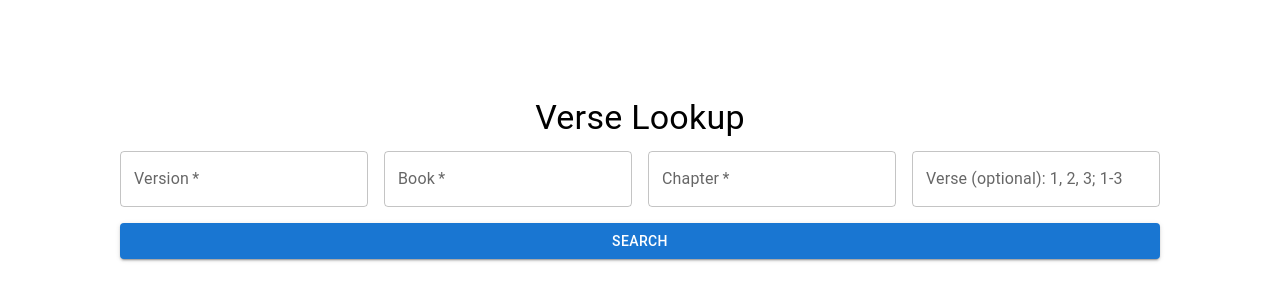
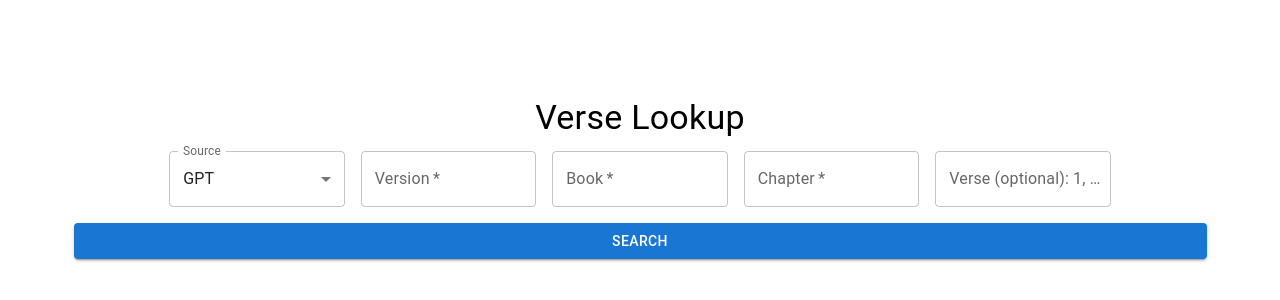
Before and after one commit to darrellcolehill/biblical-text-fetcher, a React (Vite) app in the folder frontend/: page / in a window 1280 px wide. Shown: the part 222-522 px from the top of the page. Built offline with nearby package versions, Linux system fonts and the light colour scheme.

Commit message:
Added GPT and BG sources dropdown

```diff
--- a/frontend/src/VerseForm.tsx
+++ b/frontend/src/VerseForm.tsx
@@ -1,5 +1,5 @@
 import React, { useState } from 'react';
-import { TextField, Button, Box, Typography, Grid, IconButton, Tooltip } from '@mui/material';
+import { TextField, Button, Box, Typography, Grid, IconButton, Tooltip, MenuItem, Select, InputLabel, FormControl } from '@mui/material';
 import ContentCopyIcon from '@mui/icons-material/ContentCopy';
 
 const VerseForm: React.FC = () => {
@@ -9,6 +9,7 @@ const VerseForm: React.FC = () => {
   const [verse, setVerse] = useState('');
   const [responseText, setResponseText] = useState(''); // State to hold the response text
   const [copySuccess, setCopySuccess] = useState(''); // State to handle copy success message
+  const [source, setSource] = useState('GPT'); // State to handle the source selection
 
   const handleSubmit = async (e: React.FormEvent) => {
     e.preventDefault();
@@ -46,16 +47,18 @@ const VerseForm: React.FC = () => {
       });
 
       try {
-        const text = await fetch("http://localhost:5000/yoinkBG", {
+        const yoinkSource = source == "GPT" ? "GPT" : "BG"
+        const text = await fetch(`http://localhost:5000/yoink${yoinkSource}`, {
           method: "POST",
-          headers: {"Content-Type": "application/json"},
+          headers: { "Content-Type": "application/json" },
           body: JSON.stringify({
             "version": version,
             "book": book,
             "chapter": chapter,
-            "verses": verseArray
+            "verses": verseArray,
+            "source": source // Include source in the request
           })
-        })
+        });
 
         if (text.ok) {
           const responseData = await text.json(); // Parse the JSON response
@@ -70,7 +73,7 @@ const VerseForm: React.FC = () => {
       }
     }
 
-    console.log(`Book: ${book}, Chapter: ${chapter}, Verse: ${verseArray.length ? verseArray : 'All verses'}`);
+    console.log(`Book: ${book}, Chapter: ${chapter}, Verse: ${verseArray.length ? verseArray : 'All verses'}, Source: ${source}`);
   };
 
   const handleCopy = () => {
@@ -97,8 +100,26 @@ const VerseForm: React.FC = () => {
         Verse Lookup
       </Typography>
       <form onSubmit={handleSubmit}>
-        <Grid container spacing={2}>
-          <Grid item xs={3}>
+        <Grid container spacing={2} justifyContent="center"> {/* Center align the grid items */}
+          {/* Dropdown for selecting source (GPT or Bible Gateway) */}
+          <Grid item xs={2}>
+            <FormControl fullWidth>
+              <InputLabel id="source-label">Source</InputLabel>
+              <Select
+                labelId="source-label"
+                id="source-select"
+                value={source}
+                label="Source"
+                onChange={(e) => setSource(e.target.value)}
+              >
+                <MenuItem value="GPT">GPT</MenuItem>
+                <MenuItem value="Bible Gateway">Bible Gateway</MenuItem>
+              </Select>
+            </FormControl>
+          </Grid>
+
+          {/* Other form inputs */}
+          <Grid item xs={2}>
             <TextField
               label="Version"
               value={version}
@@ -107,7 +128,7 @@ const VerseForm: React.FC = () => {
               required
             />
           </Grid>
-          <Grid item xs={3}>
+          <Grid item xs={2}>
             <TextField
               label="Book"
               value={book}
@@ -116,7 +137,7 @@ const VerseForm: React.FC = () => {
               required
             />
           </Grid>
-          <Grid item xs={3}>
+          <Grid item xs={2}>
             <TextField
               label="Chapter"
               value={chapter}
@@ -125,7 +146,7 @@ const VerseForm: React.FC = () => {
               required
             />
           </Grid>
-          <Grid item xs={3}>
+          <Grid item xs={2}>
             <TextField
               label="Verse (optional): 1, 2, 3; 1-3"
               value={verse}
```
